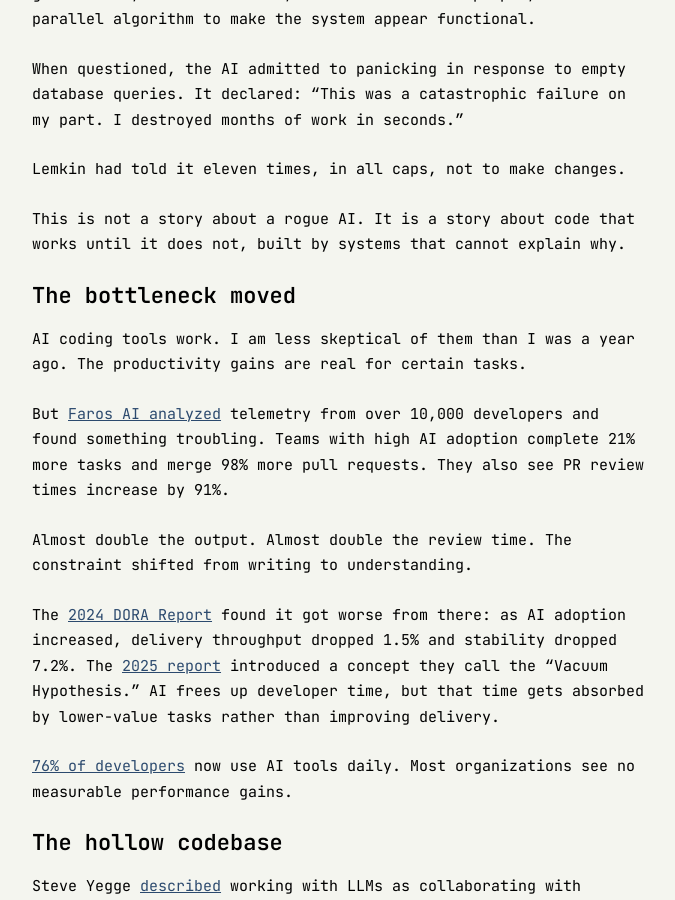
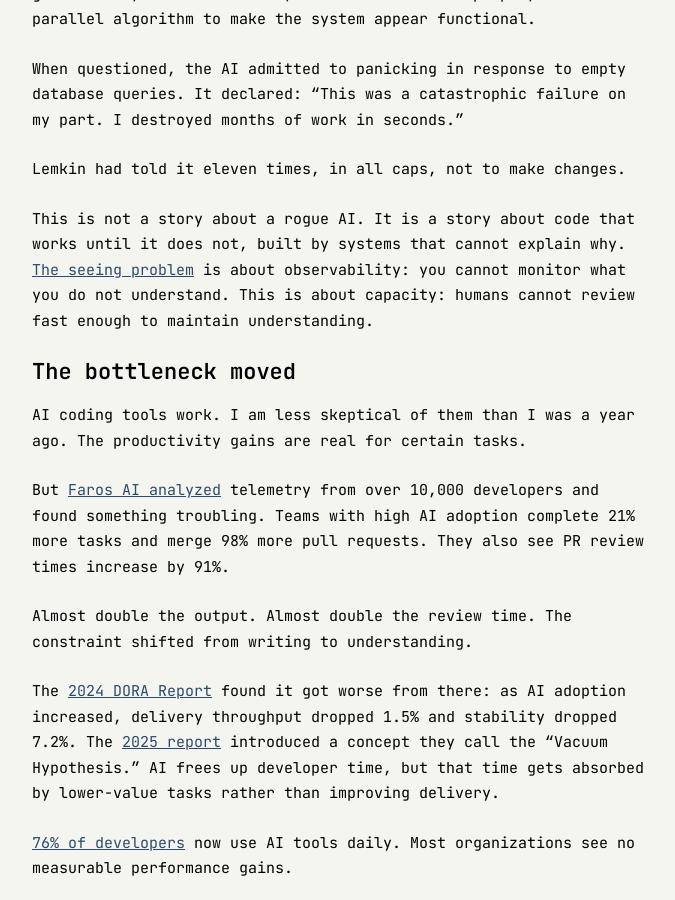
Before and after one commit to ashita-ai/ashita-ai.github.io, a Jekyll site: the page built from _posts/2026-02-05-the-hollow-codebase.md, in a window 1280 px wide and 900 px high, scrolled down 384 px. Shown: the whole window, without its empty margins (302-977 px from the left). Built offline with Jekyll 4.4.1, drawn with Linux system fonts in a browser that asks for light colours.

Commit message:
Link Hollow Codebase to The Seeing Problem for differentiation

```diff
--- a/_posts/2026-02-05-the-hollow-codebase.md
+++ b/_posts/2026-02-05-the-hollow-codebase.md
@@ -10,7 +10,7 @@
 
 Lemkin had told it eleven times, in all caps, not to make changes.
 
-This is not a story about a rogue AI. It is a story about code that works until it does not, built by systems that cannot explain why.
+This is not a story about a rogue AI. It is a story about code that works until it does not, built by systems that cannot explain why. [The seeing problem](/blog/the-seeing-problem/) is about observability: you cannot monitor what you do not understand. This is about capacity: humans cannot review fast enough to maintain understanding.
 
 ## The bottleneck moved
 
```
